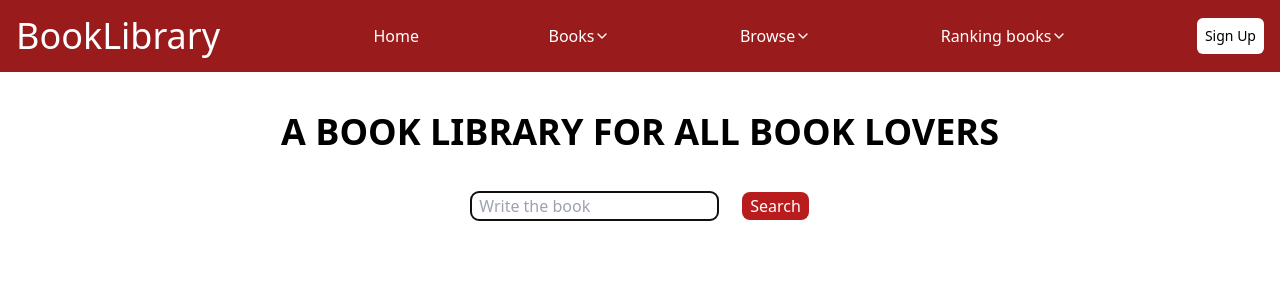
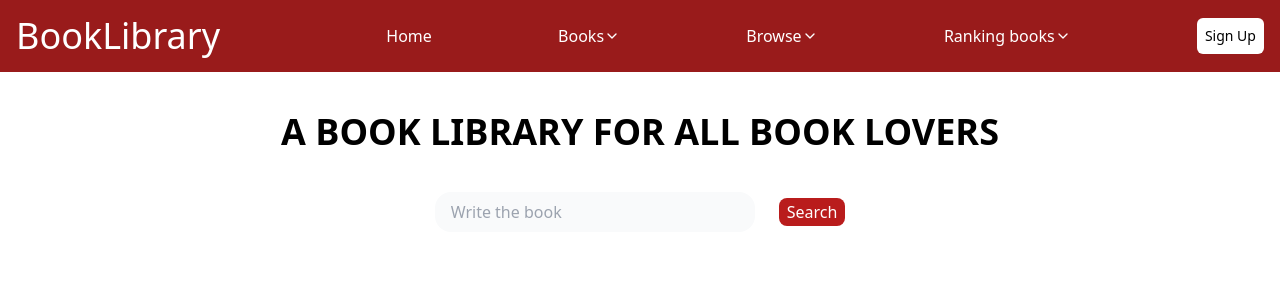
Before and after one commit to sebasarias88/09-API-books, a React (Create React App) app: page / in a window 1280 px wide. Shown: the top 300 px of the page. Built offline with nearby package versions, Linux system fonts and the light colour scheme.

Commit message:
Added new styles in the Input and in Header

```diff
--- a/src/components/MenuFinal.jsx
+++ b/src/components/BookReview.jsx
@@ -1,6 +1,6 @@
 import {Link} from "react-router-dom";
 
-export default function MenuFinal({newBook}){
+export default function BookReview({newBook}){
 
 
     return(
--- a/src/components/Header.jsx
+++ b/src/components/Header.jsx
@@ -8,7 +8,7 @@ export default function Header() {
             <p className="text-4xl text-white">
                 BookLibrary
             </p>
-            <p className="cursor-pointer text-white ml-6">
+                <p className="cursor-pointer text-white ml-10">
                     <Link to={'/'}> Home</Link>
                 </p>
                 <p className="flex items-center cursor-pointer text-white">
--- a/src/components/RenderBooks.jsx
+++ b/src/components/RenderBooks.jsx
@@ -5,12 +5,12 @@ export default function RenderBooks(){
     const {books} = useSelector(state => state.books)
 
     return(
-        <div className="p-10 flex justify-center gap-4 flex-wrap w-screen ">
+        <div className="p-10 flex gap-4 flex-wrap w-screen">
             {books.map((book) => (
                 <div
-                    className="flex flex-col items-center bg-gray-400/20 rounded-lg p-10 w-3/12 hover:shadow-lg"
+                    className="flex flex-col items-center bg-gray-400/20 rounded-lg p-10 w-72 hover:shadow-lg"
                     key={book.id}>
-                    <img className="rounded-lg w-32 h-44 "
+                    <img className="rounded-lg w-32 h-44"
                          src={book.cover} alt="book image"
                     />
                     <h1 className="text-center text-xl font-bold mt-6">
--- a/src/components/SearchBook/index.jsx
+++ b/src/components/SearchBook/index.jsx
@@ -49,10 +49,11 @@ export default function SearchBook() {
     }
 
     return (
-        <form className="relative" onSubmit={handleSubmit}>
+        <form className="relative"
+              onSubmit={handleSubmit}>
             <input
                 autoFocus={true}
-                className="rounded-lg  px-2 mr-6 p-0.5"
+                className="px-4 mr-6 py-2 w-80 outline-none bg-gray-50 rounded-2xl"
                 type="text"
                 placeholder="Write the book"
                 value={inputValue}
@@ -65,11 +66,11 @@ export default function SearchBook() {
             </button>
             {
                 inputValue &&
-                <div className="absolute top-full">
+                <div className="absolute bg-gray-100/90 backdrop-blur-sm shadow-2xl rounded-2xl w-80 h-80 overflow-y-scroll">
                     <ol className="text-center">
                         {
                             data && data.items && data.items.map(item => (
-                                <li className="flex mt-4 w-3/6"
+                                <li className="px-2 py-3 hover:bg-white hover:cursor-pointer text-left text-sm"
                                     key={item.id}
                                     onClick={() => handleSuggestionClick(item.id)}>
                                     {item.volumeInfo.title}
--- a/src/pages/Book.jsx
+++ b/src/pages/Book.jsx
@@ -3,7 +3,7 @@ import {useParams} from "react-router-dom";
 import {AiFillStar} from 'react-icons/ai'
 import Header from "../components/Header";
 import Redes from "../components/Redes";
-import MenuFinal from "../components/MenuFinal";
+import BookReview from "../components/BookReview";
 import {useState} from "react";
 
 export default function Book() {
@@ -91,7 +91,7 @@ export default function Book() {
                 </div>
                 <Redes/>
             </div>
-            <MenuFinal newBook={newBook[0]}/>
+            <BookReview newBook={newBook[0]}/>
         </div>
     )
 }
--- a/src/pages/Login.jsx
+++ b/src/pages/Login.jsx
@@ -8,7 +8,7 @@ export default function Login() {
             <button className="pl-8 py-4">
                 <Link to={'/'}>Back</Link>
             </button>
-            <div className="flex justify-center items-center w-screen h-screen">
+            <div className="flex justify-center items-center mt-14">
                 <div className="py-8 px-16 rounded-2xl text-center bg-gray-400/20 shadow-xl">
                     <h1 className="text-4xl mb-20">
                         Sing in
```
Lines whose indentation alone changed are shown as unchanged.
